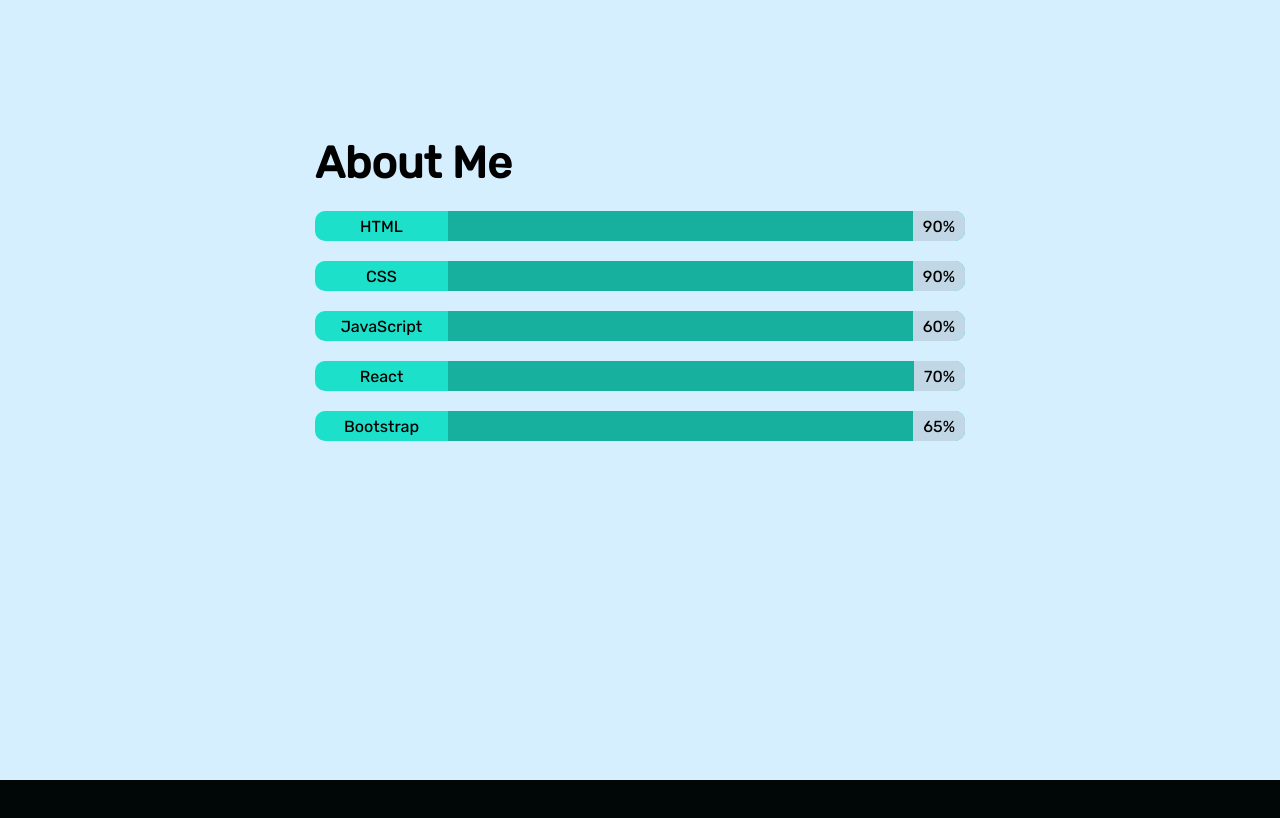
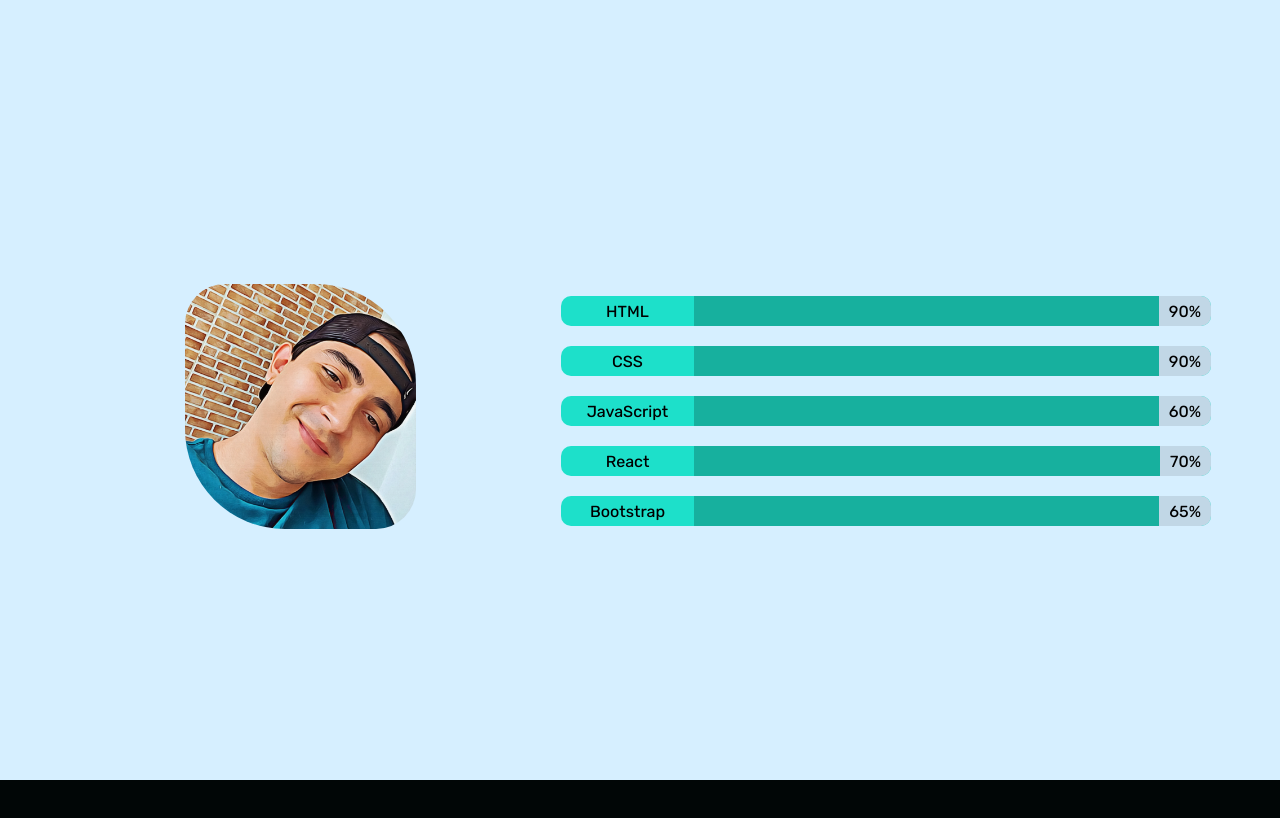
Before and after one commit to delrio12/portfolio-website, a React (Create React App) app: page / in a window 1280 px wide. Shown: the part 1140-1958 px from the top of the page. Built offline with nearby package versions, Linux system fonts and the light colour scheme.

Commit message:
Commit random

```diff
--- a/src/components/About.js
+++ b/src/components/About.js
@@ -1,16 +1,16 @@
 import React from 'react'
 import styled from 'styled-components'
 
-const About = () => {
+const About = ({img, alt}) => {
     return (
         <AboutContainer id='about'>
-            <AboutBg>
-                {/* <VideoBg autoPlay loop muted src={ Video } type="video/mp4" /> */}
-            </AboutBg>
-            <AboutContent>
-                <Heading>
-                    About Me
-                </Heading>
+            {/* <AboutBg>
+                <VideoBg autoPlay loop muted src={ Video } type="video/mp4" />
+            </AboutBg> */}
+            <AboutWrapper>
+                <Heading>About Me</Heading>
+                <AboutRow>
+                        <Column1>
                             <Skills>
                                 <SkillBar>
                                     <H3>HTML</H3>
@@ -38,18 +38,43 @@ const About = () => {
                                     <P>65%</P>
                                 </SkillBar>
                             </Skills>
-            </AboutContent>
+                        </Column1>
+                        <Column2>
+                            <ImgWrap>
+                                <Img src={img} alt={alt}/>
+                            </ImgWrap>
+                        </Column2>
+                </AboutRow>
+            </AboutWrapper>
+
         </AboutContainer>
     )
 }
 
 export default About
 
-const AboutContainer = styled.div`
-    background: var(--color-subtitle);
+// ********* STYLED COMPONENTS ************
+
+const Heading = styled.h1 `
+    width: 100%;
+    height: 100px;
+    font-size: 44px;
+    line-height: 1.1;
+    font-weight: 600;
+    color: black;
     display: flex;
     justify-content: center;
     align-items: center;
+
+    @media screen and (max-width: 400px) {
+        font-size: 32px;
+    }
+
+`
+
+const AboutContainer = styled.div`
+    background: var(--color-subtitle);
+
     padding: 0 30px;
     height: 960px;
     position: relative;
@@ -60,22 +85,43 @@ const AboutBg = styled.div`
 
 `
 
-const AboutContent = styled.div`
+const AboutWrapper = styled.div`
+    display:grid;
+    z-index: 1;
+    height: 860px;
+    width: 100%;
+    max-width: 1400px;
+    margin-right: auto;
+    margin-left: auto;
+    padding: 0 24px;
+    justify-content: center;
 
 `
-const Heading = styled.h1 `
+const AboutRow = styled.div`
+    display: grid;
+    grid-auto-columns: minmax(auto, 1fr);
+    align-items: center;
+    grid-template-areas: 'col2 col1';
 
-    margin-bottom: 24px;
-    font-size: 44px;
-    line-height: 1.1;
-    font-weight: 600;
-    color: black;
-
-    @media screen and (max-width: 400px) {
-        font-size: 32px;
+    @media screen and (max-width:768px) {
+        grid-template-areas: 'col2' 'col1';
     }
 
 `
+
+const Column1 = styled.div `
+    margin-bottom: 15px;
+    padding: 0 15px;
+    grid-area: col1;
+
+`
+const Column2 = styled.div `
+    margin-bottom: 15px;
+    padding: 0 15px;
+    grid-area: col2;
+
+`
+
 const Skills = styled.div `
 width: 650px;
 
@@ -115,4 +161,26 @@ border-top-right-radius:10px;
 border-bottom-right-radius:10px;
 
 `
-// ********* STYLED COMPONENTS ************
+
+const ImgWrap = styled.div `
+    max-width: 555px;
+    height: 100%;
+    display: flex;
+    justify-content: center;
+    align-items: center;
+`
+
+const Img = styled.img `
+    width: 50%;
+    margin: 0 0 10px 0;
+    padding-right: 0;
+    border-top-right-radius: 100px;
+    border-top-left-radius: 40px;
+    border-bottom-right-radius: 40px;
+    border-bottom-left-radius: 100px;
+    position: relative;
+    top: 0;
+
+    cursor: pointer;
+
+`
--- a/src/components/Content.js
+++ b/src/components/Content.js
@@ -6,7 +6,7 @@ import Home from './Home';
 import Projects from './Projects';
 import Footer from './Footer';
 import Contact from './Contact';
-import { homeObjOne, homeObjTwo, homeObjThree } from './Data';
+import { homeObjOne, homeObjTwo, homeObjThree, about } from './Data';
 
 function Content() {
     const [isOpen, setIsOpen] = useState(false);
@@ -18,7 +18,7 @@ function Content() {
             <Sidebar isOpen={isOpen} toggle={toggle} />
             <Navbar toggle={toggle} />
             <Home />
-            <About />
+            <About {...about}/>
             <Projects {...homeObjOne}/>
             <Projects {...homeObjTwo}/>
             <Projects {...homeObjThree}/>
--- a/src/components/Data.js
+++ b/src/components/Data.js
@@ -1,12 +1,13 @@
 export const homeObjOne = {
-    id: 'portfolio',
+    id: 'projects',
     lightBg: false,
     lightText: true,
     lightTextDesc: true,
     topLine: 'Projects',
     headline: 'Personal Portfolio',
     description: 'Built my personal portfolio website. Using HTML, CSS, React, styled-components.',
-
+    link1: "https://www.andresdelrio.dev",
+    link2: "https://github.com/delrio12/portfolio-website",
 
     html5:require('../img/html-5.svg'),
     css3:require('../img/css3.svg'),
@@ -15,24 +16,27 @@ export const homeObjOne = {
     materialui:require('../img/material-ui.svg'),
     firebase:require('../img/firebase.svg'),
 
+
     buttonLabel1: 'Live Site',
     buttonLabel2: 'GitHub Rep',
     imgStart: false,
     img: require('../img/portfolio.png'),
-    alt: 'project1',
+    alt: 'portfolio',
     dark: true,
     primary: true,
     darkText: false,
 }
 
 export const homeObjTwo = {
-    id: 'twitter-clone',
+    id: 'projects',
     lightBg: true,
     lightText: false,
     lightTextDesc: false,
     topLine: 'Projects',
     headline: 'Twitter Clone',
     description: 'Built a clone of the Twitter homepage.',
+    link1: "https://www.andresdelrio.dev",
+    link2: "https://github.com/delrio12/twitter-clone",
     html5:require('../img/html-5.svg'),
     css3:require('../img/css3.svg'),
     javascript:require('../img/javascript.svg'),
@@ -43,20 +47,22 @@ export const homeObjTwo = {
     buttonLabel2: 'GitHub Rep',
     imgStart: true,
     img: require('../img/twitter-clone.png'),
-    alt: 'projects',
+    alt: 'twitter-clone',
     dark: false,
     primary: false,
     darkText: true
 }
 
 export const homeObjThree = {
-    id: 'tesla-clone',
+    id: 'projects',
     lightBg: false,
     lightText: true,
     lightTextDesc: true,
     topLine: 'Projects',
     headline: 'Telsa Clone',
     description: 'Built a tesla landing page clone.',
+    link1: "https://www.andresdelrio.dev",
+    link2: "https://github.com/delrio12/tesla-clone",
     html5:require('../img/html-5.svg'),
     css3:require('../img/css3.svg'),
     javascript:require('../img/javascript.svg'),
@@ -68,8 +74,12 @@ export const homeObjThree = {
 
     imgStart: false,
     img: require('../img/tesla-clone.png'),
-    alt: 'projects',
+    alt: 'tesla-clone',
     dark: true,
     primary: true,
     darkText: false
 }
+
+export const about = {
+    img: require('../img/cartoon2.png')
+}
--- a/src/components/Projects.js
+++ b/src/components/Projects.js
@@ -2,11 +2,11 @@ import React from 'react'
 import styled from 'styled-components'
 import { Button } from './Button'
 
-const Projects = ({lightBg, id, imgStart, topLine, lightText, headline, darkText, html5, css3, javascript, react, materialui, firebase, styledcomponents, bootstrap, buttonLabel1, buttonLabel2, description, img, alt, primary, dark, dark2, link, elements }) => {
+const Projects = ({lightBg, id, imgStart, topLine, lightText, headline, darkText, html5, css3, javascript, react, materialui, firebase, styledcomponents, bootstrap, buttonLabel1, buttonLabel2, description, img, alt, primary, dark, dark2, link1, link2, elements }) => {
 
     return (
         <>
-        <InfoContainer lightBg={lightBg} id='projects' >
+        <InfoContainer lightBg={lightBg} id={id} >
             <InfoWrapper>
                 <InfoRow imgStart={imgStart}>
                     <Column1>
@@ -23,7 +23,7 @@ const Projects = ({lightBg, id, imgStart, topLine, lightText, headline, darkText
                                 <ListElement src={firebase} />
                             </ListWrapper>
                             <BtnWrap>
-                                <Button to='home'
+                                <Button onClick={() => window.open(link1)}
                                 smooth={true}
                                 duration={500}
                                 spy={true}
@@ -32,7 +32,7 @@ const Projects = ({lightBg, id, imgStart, topLine, lightText, headline, darkText
                                 primary={primary ? 1 : 0}
                                 dark={dark ? 1 : 0}
                                 dark2={dark2 ? 1 : 0}>{buttonLabel1} </Button>
-                                <Button to='home'
+                                <Button onClick={() => window.open(link2)}
                                 smooth={true}
                                 duration={500}
                                 spy={true}
@@ -47,7 +47,7 @@ const Projects = ({lightBg, id, imgStart, topLine, lightText, headline, darkText
                     </Column1>
                     <Column2>
                         <ImgWrap>
-                        <Img darkText={darkText} src={img} alt={alt}/>
+                        <Img darkText={darkText} onClick={() => window.open(link1)} src={img} alt={alt}/>
                         </ImgWrap>
                     </Column2>
                 </InfoRow>
```
Also changed, not shown: src/img/cartoon2.png (added). Lines whose indentation alone changed are shown as unchanged.
